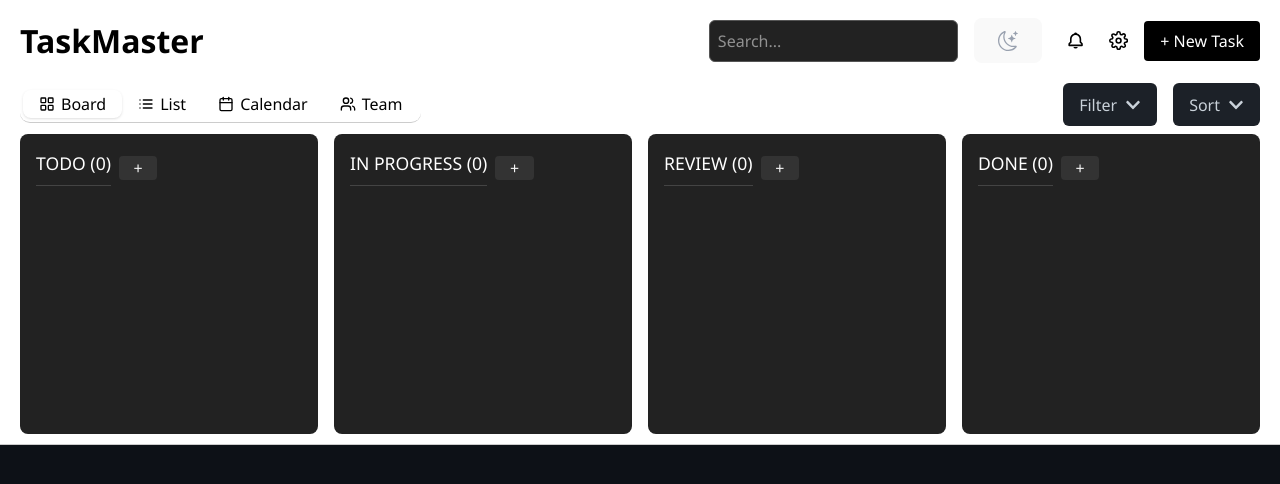
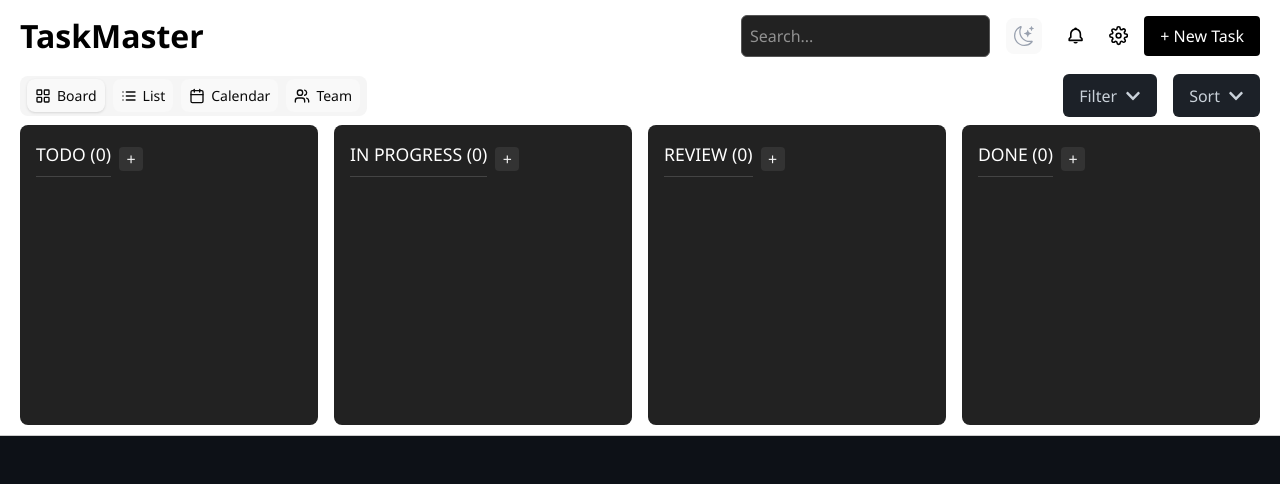
Before and after one commit to bhuiyannowrin/TaskManagementProject, a React (Vite) app: page / in a window 1280 px wide. Shown: the top 484 px of the page. Built offline with nearby package versions, Linux system fonts and the light colour scheme.

Commit message:
tab ui fix

```diff
--- a/src/index.css
+++ b/src/index.css
@@ -1,6 +1,6 @@
 @import "tailwindcss";
 
-:root {
+/* :root {
   font-family: system-ui, Avenir, Helvetica, Arial, sans-serif;
   line-height: 1.5;
   font-weight: 400;
@@ -13,16 +13,16 @@
   text-rendering: optimizeLegibility;
   -webkit-font-smoothing: antialiased;
   -moz-osx-font-smoothing: grayscale;
-}
+} */
 
-a {
+/* a {
   font-weight: 500;
   color: #646cff;
   text-decoration: inherit;
 }
 a:hover {
   color: #535bf2;
-}
+} */
 
 body {
   margin: 0;
@@ -32,12 +32,12 @@ body {
   min-height: 100vh;
 }
 
-h1 {
+/* h1 {
   font-size: 3.2em;
   line-height: 1.1;
-}
+} */
 
-button {
+/* button {
   border-radius: 8px;
   border: 1px solid transparent;
   padding: 0.6em 1.2em;
@@ -47,14 +47,14 @@ button {
   background-color: #1a1a1a;
   cursor: pointer;
   transition: border-color 0.25s;
-}
-button:hover {
+} */
+/* button:hover {
   border-color: #646cff;
-}
-button:focus,
+} */
+/* button:focus,
 button:focus-visible {
   outline: 4px auto -webkit-focus-ring-color;
-}
+} */
 
 @media (prefers-color-scheme: light) {
   :root {
--- a/src/layout/Layout.tsx
+++ b/src/layout/Layout.tsx
@@ -206,11 +206,11 @@ export default function Layout() {
           </div>
         </div>
 
-        <Tabs value={view} onValueChange={setView}>
+        <Tabs value={view} onValueChange={setView} className="">
           <div className="header-bottom">
-            <TabsList className="tabs-list">
+            <TabsList className="inline-flex h-10 items-center justify-center rounded-md bg-muted p-1 text-muted-foreground">
               {views.map((v) => (
-                <TabsTrigger key={v.key} value={v.key} className="tabs-trigger">
+                <TabsTrigger key={v.key} value={v.key} className="outline-none m-1 p-1 border-0 focus:border-0 bg-transparent">
                   {v.icon}
                   <span>{v.label}</span>
                 </TabsTrigger>
```
